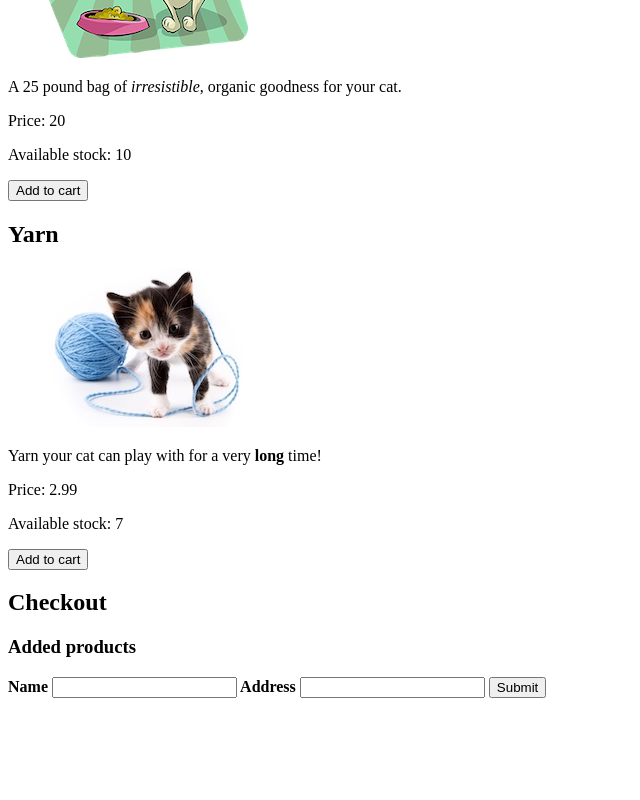
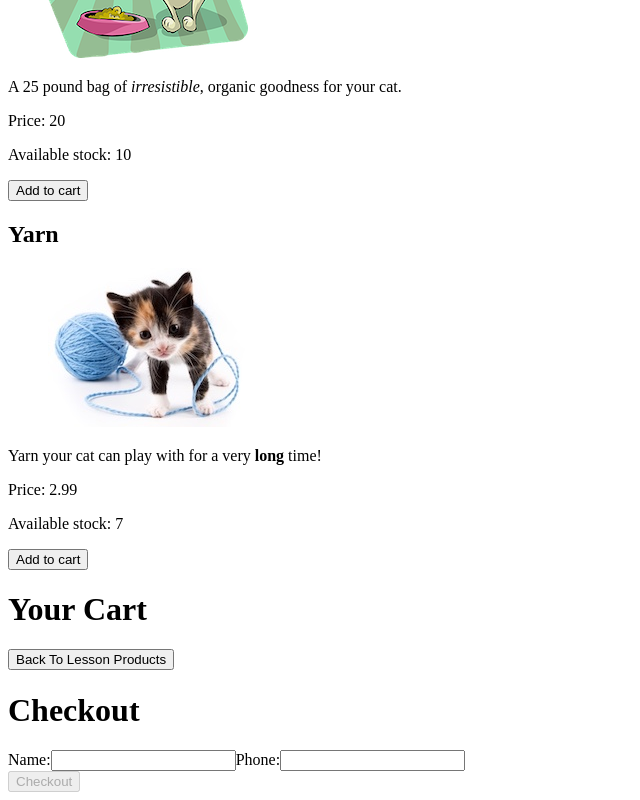
Before and after one commit to ad-boop/Individual_cw3, a Vue app: page / in a window 1280 px wide. Shown: the part 348-1148 px from the top of the page, without its empty margins (0-640 px from the left). Before the commit the page ends 1062 px from the top, so only its background shows below. Built offline with nearby package versions, Linux system fonts and the light colour scheme.

Commit message:
added the checkout form

```diff
--- a/src/components/Form.vue
+++ b/src/components/Form.vue
@@ -1,18 +1,77 @@
 <template>
-  <div>
-    <h2>Checkout</h2>
-    <h3>Added products</h3>
-    <div v-for='(product,index) in cart' :key="index">
-        {{product.id}}
-        <button @click="cart.splice(index,1)">remove</button>
-    </div>
-    <p>
-      <strong>Name </strong>
-      <input v-model="name" />
-      <strong> Address </strong>
-      <input v-model="address" /> <button>Submit</button>
-    </p>
-  </div>
+  <!-- ------------------------CHECKOUT SECTION--------------------------------- -->
+        <div id="checkout-main-div">
+
+          <!-- ------------- CART SECTION------------------------- -->
+          <div class="cart-div" id="cart-div">
+            <h1>Your Cart</h1>
+            <!-- CART ITEMS display -->
+            <div class="cart-items-div" id="cart-items-div">
+              <div class="cart-product-box" v-for="cartItem in cart" :key="cartItem.id">
+                <!-- cart items details -->
+                <h3 id="subject">{{cartItem.subject}}</h3>
+                <p id="location">Location: {{cartItem.location}}</p>
+                <p id="price">Price: ${{cartItem.price}}</p>
+
+                <!-- remove from cart button -->
+                <div id="remove-button-div">
+                  <button id="remove-btn" v-on:click="removeFromCart(cartItem)">
+                    Remove
+                  </button>
+                </div>
+
+              </div>
+            </div>
+
+          </div>
+          <!-- If all products are removed from cart, button is displayed to take back to the products page -->
+          <div class="main-back-to-products">
+                <button v-on:click = "showCheckoutPage()" class = "goBackBtn">
+                    <span  class="fas fa-arrow-left">Back To Lesson Products</span>
+                </button>
+            </div>
+
+          <!-- ------------- CHECKOUT FORM SECTION------------------------- -->
+          <div class="checkout" id="checkout-div">
+            <h1>Checkout</h1>
+            <div class="checkout-form-div">
+
+                <!-- checkout form -->
+              <form action="" id="">
+                <label for="nameUser">Name:</label>
+                <input
+                  type="text"
+                  name="nameUser"
+                  id="nameUser"
+                  v-model="name"
+                  v-on:keypress="isLetter($event)"
+                />
+                <label for="phoneNumber">Phone:</label>
+                <input
+                  type="tel"
+                  name="phoneNumber"
+                  id="phoneNumber"
+                  v-model="phone_number"
+                  v-on:keypress="isNumber($event)"
+                />
+              </form>
+
+              <!-- checkout button -->
+              <div class="checkout-btn-div" id="checkout-btn-div">
+                <!-- if form not filled button disabled -->
+                <button id="checkout-button" v-if="name == '' || phone_number == ''" disabled="disabled">
+                  Checkout
+                </button>
+                <!-- if form is filled -->
+                <button id="checkout-button" v-else v-on:click="submitCheckout()" >
+                  Checkout
+                </button>
+              </div>
+
+            </div>
+          </div>
+
+        </div>
 </template>
 
 <script>
@@ -22,14 +81,65 @@ export default {
   data() {
     return {
       name: "",
-      address: "",
+      phone_number: "",
     };
   },
   methods :{
-    removeproduct(product)
+    removeFromCart(lesson)
     {
-      this.$emit('remproduct',product)
-    }
+      this.$emit('removeLesson',lesson)
+    },
+    isLetter(e){
+            //for every character input
+            let char = String.fromCharCode(e.keyCode);
+
+            //if the character is an alphabet
+            if(/^[A-Za-z]+$/.test(char)){
+                return true;
+            }
+            else{
+                alert("Only letters for the name");
+                this.checkout.error_message="Only letters for the name"
+            }
+          },
+
+
+          //function to check if the user input for phone has only numbers
+            isNumber(e){
+
+                //matching the user input with the character code of 0-9
+                if(e.charCode >= 48 && e.charCode <= 57 ){
+                    return true;
+                }
+                else{
+                    alert("Only numbers for the phone number");
+                    this.checkout.error_message="Only numbers for the phone number"
+                }
+            },
+
+
+            //   checkout function for the checkout page
+          submitCheckout() {
+
+            // if there are items in the cart
+            if (this.cart.length > 0 && this.checkout.error_message=="") {
+              alert("Order Submitted!");
+              location.reload();
+            }
+            // if there are no items in the cart
+            else if (this.cart.length == 0) {
+              alert("No Lessons in the Cart");
+            }
+            // if validation showing incorrect
+            else if(this.checkout.error_message != null){
+              console.log(this.checkout.error_message)
+              alert("Fill the form properly")
+              this.checkout.error_message=""
+              this.checkout.name="";
+              this.checkout.phone_number="";
+            }
+
+          },
 
   }
 };
```
